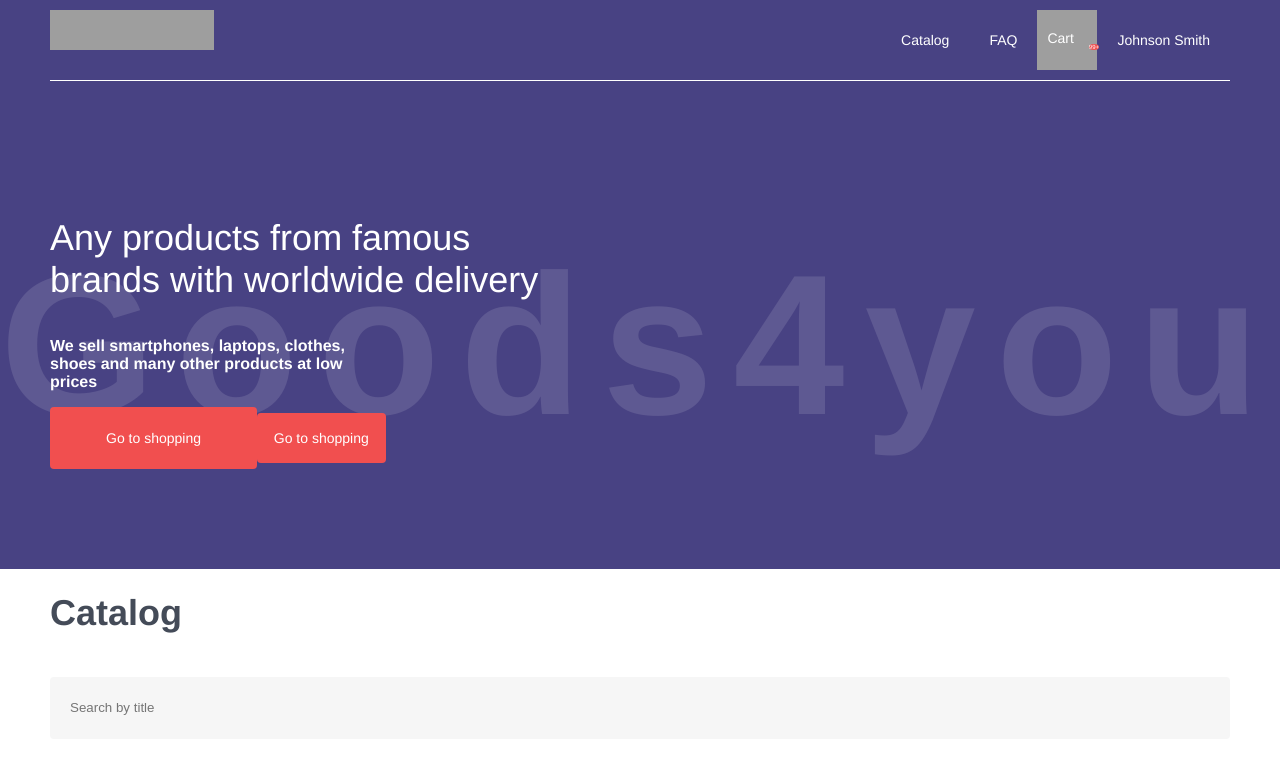
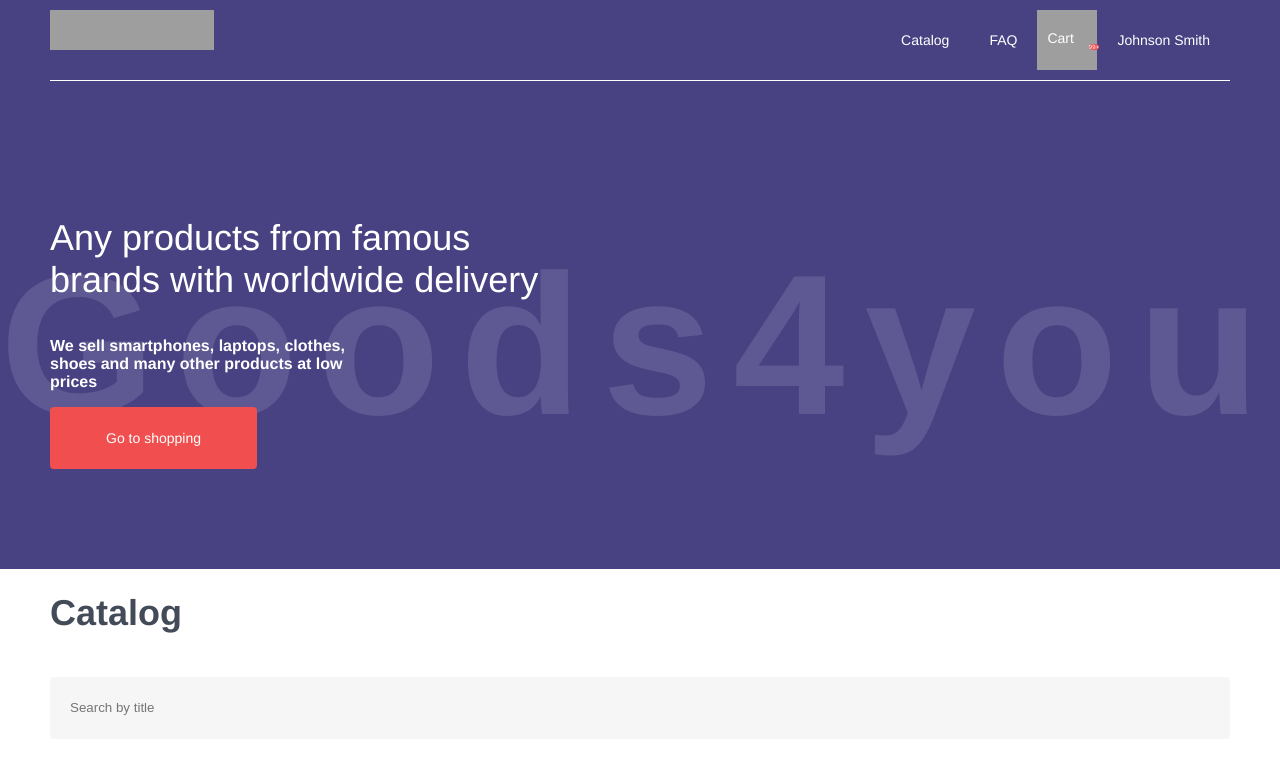
Before and after one commit to Mikhail2107/pet-shop-tech, a React (Vite) app: page / in a window 1280 px wide. Shown: the top 771 px of the page. Built offline with nearby package versions, Linux system fonts and the light colour scheme; grey boxes are pictures that could not be loaded.

Commit message:
add Button

```diff
--- a/src/widget/Sale/Sale.tsx
+++ b/src/widget/Sale/Sale.tsx
@@ -16,8 +16,7 @@ function Sale(){
                     shoes and many other products at low prices
                 </p>
                 <a href="#catalog">
-                  <button className="sale-buy">Go to shopping</button>
-                    <Button className='sale-buy"' ariaLabel={'Go to shopping'} bgImage={false}>Go to shopping</Button>
+                    <Button className='sale-buy' ariaLabel={'Go to shopping'} bgImage={false}>Go to shopping</Button>
                 </a>
             </div>
         </div>
```
